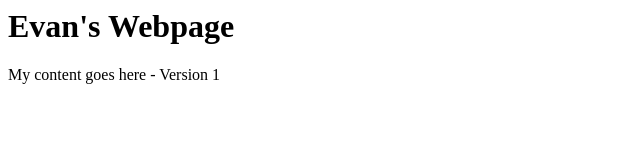
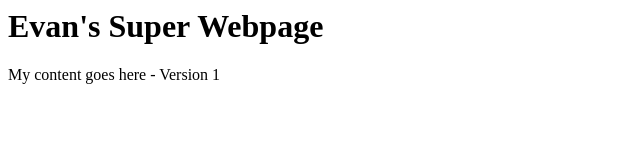
Before and after one commit to QuantumRadio/DigitalOceanAppExperiment, a plain HTML site: page index.html in a window 1280 px wide. Shown: the whole page, without its empty margins (0-640 px from the left). Drawn offline with Linux system fonts and the light colour scheme.

Commit message:
made it super

```diff
--- a/index.html
+++ b/index.html
@@ -1,7 +1,7 @@
 <html>
 
   <body>
-    <h1>Evan's Webpage</h1>
+    <h1>Evan's Super Webpage</h1>
     <p>My content goes here - Version 1</p>
   </body>
 
```
